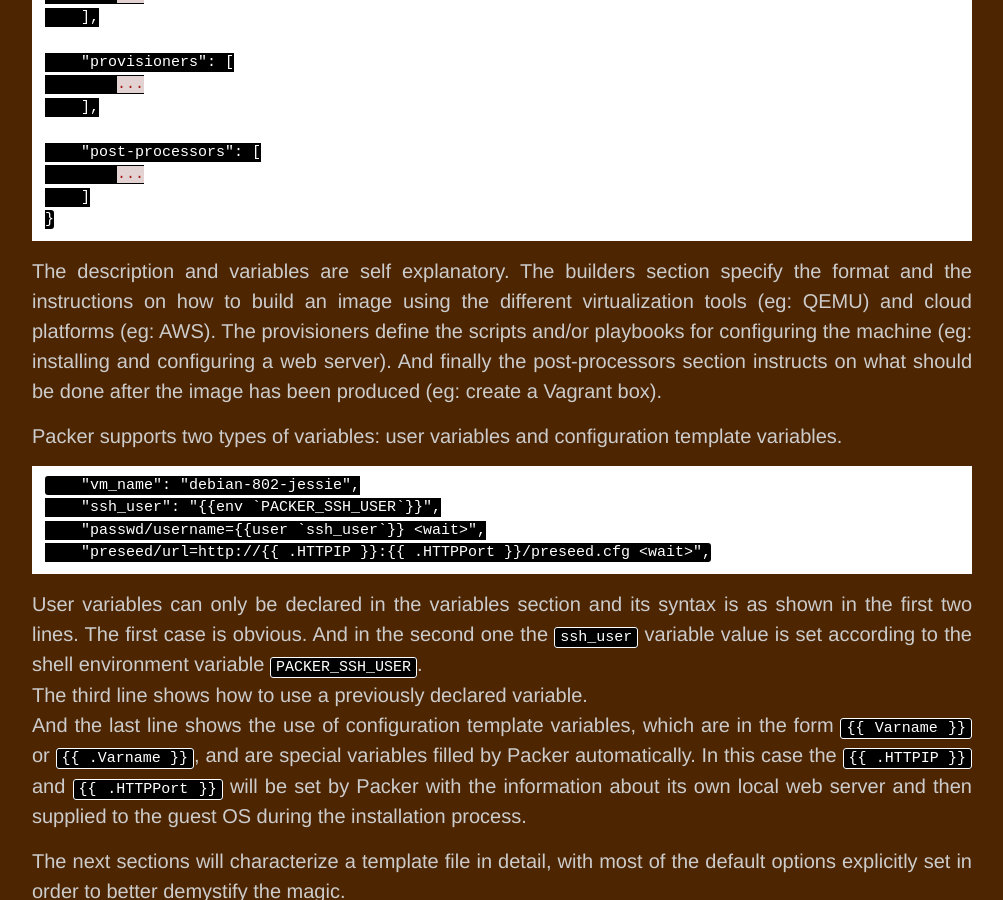
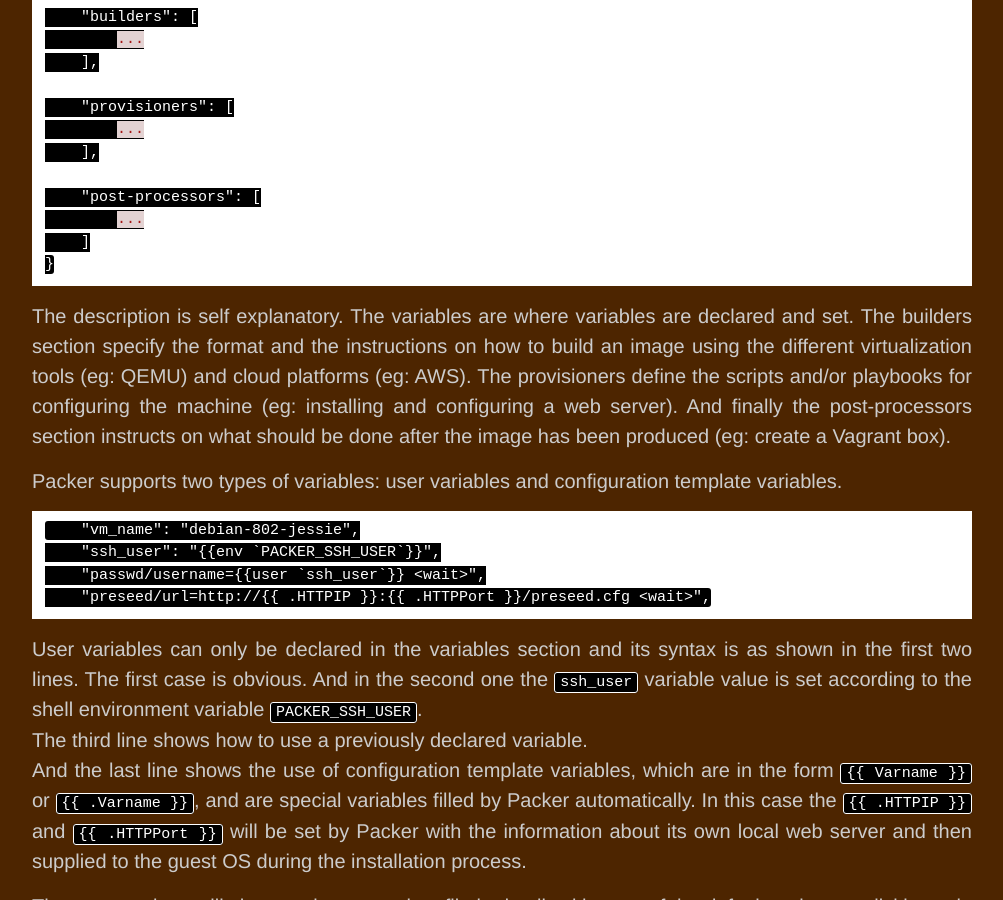
Before and after one commit to alexconst/alexconst.github.io, a Jekyll site: the page built from _posts/2016-01-11-packer.markdown, in a window 1280 px wide and 900 px high, scrolled down 4142 px. Shown: the whole window, without its empty margins (138-1141 px from the left). Built offline with Jekyll 4.4.1, drawn with Linux system fonts in a browser that asks for light colours; Markdown is read by kramdown in place of the engine named in the settings; some of the changed text lies outside the part shown.

Commit message:
Multiple updates
Fixed/added links.
Fixed Packer article to matche recipe.

````diff
--- a/_posts/2016-01-11-packer.markdown
+++ b/_posts/2016-01-11-packer.markdown
@@ -21,7 +21,7 @@ configuration management tools: shell scripts, Ansible, Chef, Puppet,
 Salt.
 After an image is created it's possible to run a post-processor to
 better suite the desired intent, for example vSphere (to upload an image
-to an endpoint) or [Vagrant](2016/01/28/vagrant) (to convert the image into a
+to an endpoint) or [Vagrant]({% post_url 2016-01-28-vagrant %}) (to convert the image into a
 valid Vagrant box).
 The advantage of using Packer is that it allows creating the same image
 for multiple platforms and also makes possible for problem resolution to
@@ -36,7 +36,7 @@ called artifacts.
 <https://github.com/mitchellh/packer>
 
 **Packer recipe used for this tutorial:**
-<https://github.com/alexconst/packer_recipes/tree/master/debian-8-jessie>
+<https://github.com/alexconst/packer_recipes/tree/master/debian-8-jessie-amd64>
 
 # Understanding the magic
 
@@ -193,13 +195,14 @@ is as follows:
 }
 ```
 
-The description and variables are self explanatory. The builders section
-specify the format and the instructions on how to build an image using
-the different virtualization tools (eg: QEMU) and cloud platforms (eg:
-AWS). The provisioners define the scripts and/or playbooks for
-configuring the machine (eg: installing and configuring a web server).
-And finally the post-processors section instructs on what should be done
-after the image has been produced (eg: create a Vagrant box).
+The description is self explanatory. The variables are where variables
+are declared and set. The builders section specify the format and the
+instructions on how to build an image using the different virtualization
+tools (eg: QEMU) and cloud platforms (eg: AWS). The provisioners define
+the scripts and/or playbooks for configuring the machine (eg: installing
+and configuring a web server). And finally the post-processors section
+instructs on what should be done after the image has been produced (eg:
+create a Vagrant box).
 
 Packer supports two types of variables: user variables and configuration
 template variables.
@@ -454,7 +459,7 @@ To pass an environment variable to the provisioning scripts:
 
 ## Post-processors
 
-The most common use is the creation of a [Vagrant](2016/01/28/vagrant) box. But
+The most common use is the creation of a [Vagrant]({% post_url 2016-01-28-vagrant %}) box. But
 can also be used to upload an image to an endpoint.
 
 ``` json
@@ -505,6 +509,10 @@ them:
 # Building an image
 
 ``` bash
+# grab your own copy of the recipes
+git clone https://github.com/alexconst/packer_recipes
+cd packer_recipes/debian-8-jessie-amd64
+
 # Source variables for ISO, checksum, and SSH credentials
 source packer_variables.sh
 # Because variables make things reusable:
````
Also changed, not shown: other parts of _posts/2016-01-11-packer.markdown (+12 -9 lines), _posts/2016-01-28-vagrant.markdown (+35 -35 lines).
